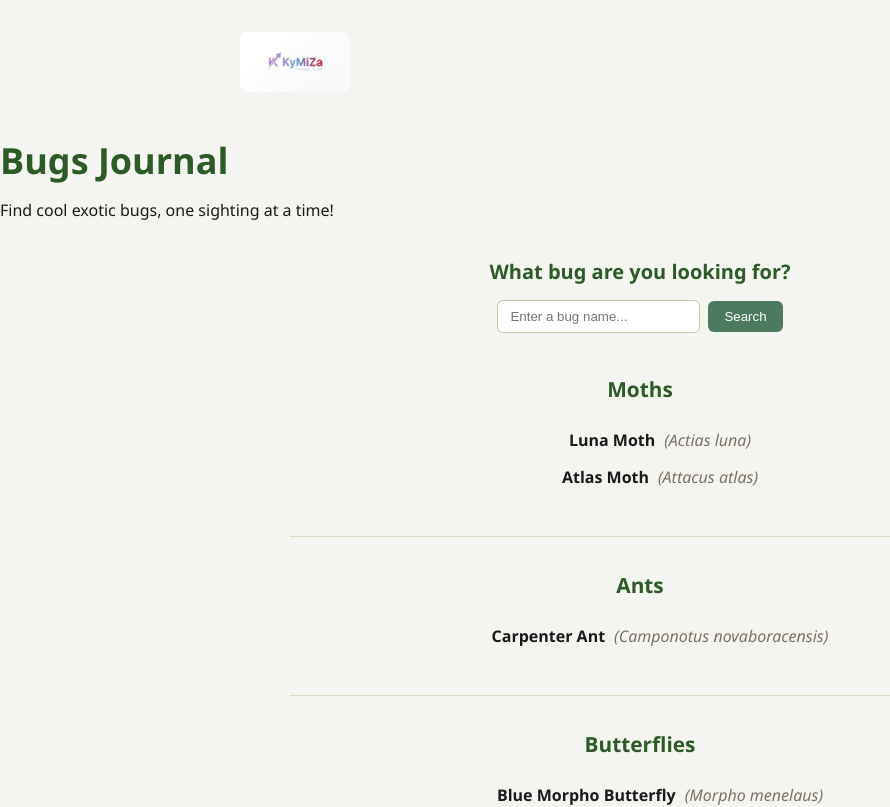
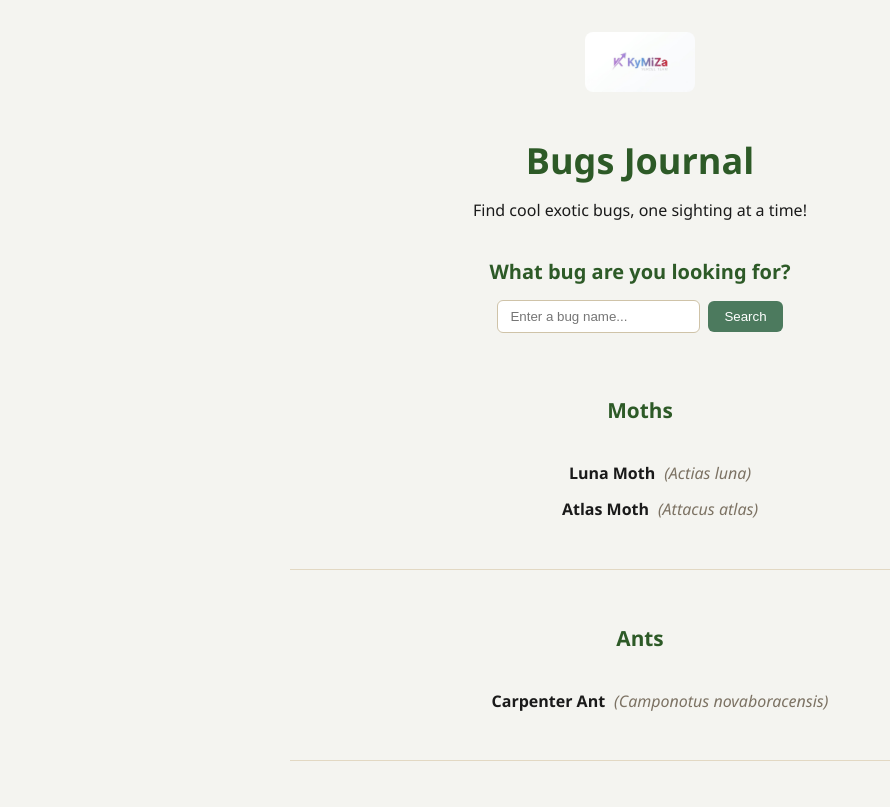
Before and after one commit to rrc-w2025-kstrange/bugs_journal, a React (Vite) app: page / in a window 1280 px wide. Shown: the top 807 px of the page, without its empty margins (0-890 px from the left). Built offline with nearby package versions, Linux system fonts and the light colour scheme.

Commit message:
improved Bugs.css to center the header

```diff
--- a/src/components/bugs/Bugs.css
+++ b/src/components/bugs/Bugs.css
@@ -1,3 +1,9 @@
+header, main section {
+  display: flex;
+  flex-direction: column;
+  align-items: center;
+}
+
 main {
     max-width: 700px;
     margin: 0 auto;
```
